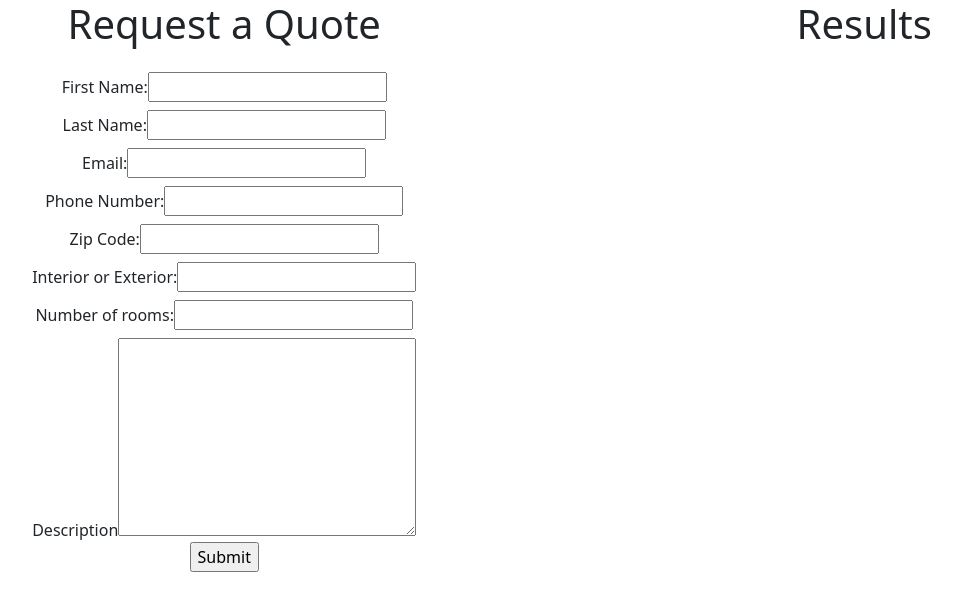
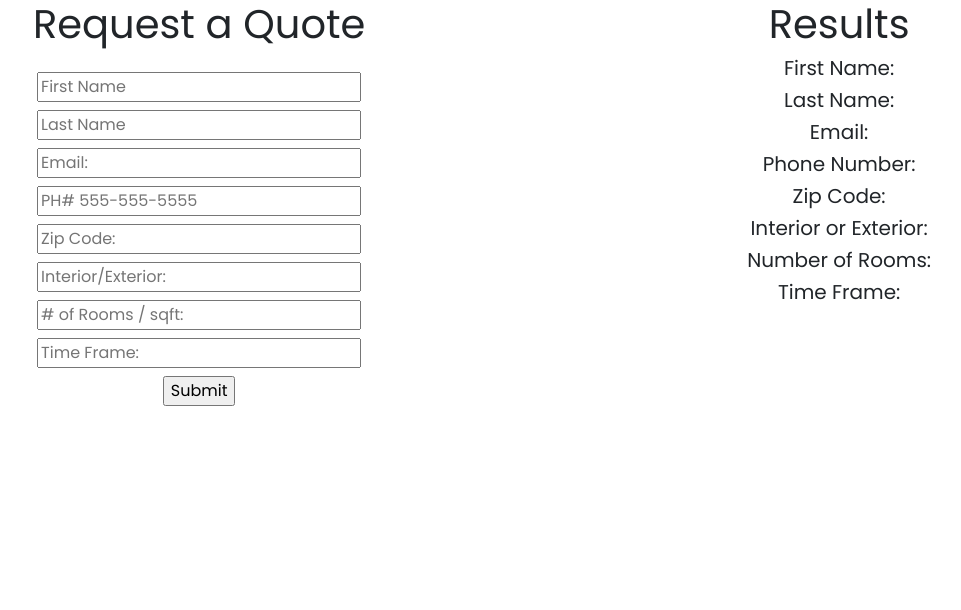
Before and after one commit to TMcKenna19/lifting-state, a React (Create React App) app: page / in a window 1280 px wide. Shown: the top 610 px of the page, without its empty margins (158-1119 px from the left). Built offline with nearby package versions, Linux system fonts and the light colour scheme.

Commit message:
lifting-state

```diff
--- a/public/index.html
+++ b/public/index.html
@@ -24,6 +24,9 @@
       work correctly both with client-side routing and a non-root public URL.
       Learn how to configure a non-root public URL by running `npm run build`.
     -->
+    <link rel="preconnect" href="https://fonts.googleapis.com">
+    <link rel="preconnect" href="https://fonts.gstatic.com" crossorigin>
+    <link href="https://fonts.googleapis.com/css2?family=Kalam:wght@300;400;700&family=Poppins:wght@100;300;400&display=swap" rel="stylesheet">
     <title>React App</title>
   </head>
   <body>
--- a/src/App.css
+++ b/src/App.css
@@ -2,4 +2,6 @@
   text-align: center;
   display: flex;
   justify-content: space-around;
+  font-family: 'Kalam', cursive;
+  font-family: 'Poppins', sans-serif;
 }
--- a/src/App.jsx
+++ b/src/App.jsx
@@ -1,14 +1,24 @@
+import { useState } from 'react';
 import './App.css';
 import Form from'./Components/Form';
 import Results from './Components/Results';
 
 function App() {
+  /** Catches data from customerQuoteInfo after onSubmit ln 17 Form */
+  const [customerLeadInfo, setCustomerLeadInfo] = useState({});
+
+  const addCustomerInfo = lead =>{
+    setCustomerLeadInfo(lead);
+  }
+
+
   return (
     <div className="App">
-     <Form />
-     <Results />
+     <Form newLead={addCustomerInfo}/>
+     <Results viewCustomerLeadInfo = {customerLeadInfo}/>
     </div>
   );
 }
 
+/**  */
 export default App;
--- a/src/Components/Form.jsx
+++ b/src/Components/Form.jsx
@@ -9,11 +9,14 @@ const Form = props => {
     const [ZipCode, setZipCode] = useState("");
     const [IntOrExt, setIntOrExt] = useState("");
     const [NumberOfRooms, setNumberOfRooms] = useState(0);
-    const [Discription, setDisctiption] = useState("")
+    const [TimeFrame, setTimeFrame] = useState("")
 
 
     const onSubmitHandler = e =>{
         e.preventDefault();
+        const customerInfo = {FirstName, LastName, Email, PhoneNumber, ZipCode, IntOrExt, NumberOfRooms, TimeFrame};
+        /** Pass in customerInfo into newLead ln 16 App  */
+        props.newLead(customerInfo)
     }
 
     return(
@@ -21,39 +24,39 @@ const Form = props => {
             <h1>Request a Quote</h1>
             <form onSubmit={onSubmitHandler}>
                 <div>
-                    <label htmlFor="FirstName">First Name:</label>
-                    <input type="text" name="FirstName" className="form-control-md mt-3" onChange={(e) => setFirstName(e.target.value)}/>
+                    <label htmlFor="FirstName"></label>
+                    <input type="text" name="FirstName"className="form-control-md mt-3" placeholder="First Name" onChange={(e) => setFirstName(e.target.value)}/>
                 </div>
                 <div>
-                    <label htmlFor="LastName">Last Name:</label>
-                    <input type="text" name="LastName" className="form-control-md mt-2" onChange={(e) => setLastName(e.target.value)}/>
+                    <label htmlFor="LastName"></label>
+                    <input type="text" name="LastName" className="form-control-md mt-2" placeholder="Last Name"  onChange={(e) => setLastName(e.target.value)}/>
                 </div>
                 <div>
-                    <label htmlFor="Email">Email:</label>
-                    <input type="text" name="Email" className="form-control-md mt-2" onChange={(e) => setEmail(e.target.value)}/>
+                    <label htmlFor="Email"></label>
+                    <input type="text" name="Email" className="form-control-md mt-2" placeholder="Email:"  onChange={(e) => setEmail(e.target.value)}/>
                 </div>
                 <div>
-                    <label htmlFor="PhoneNumber">Phone Number:</label>
-                    <input type="tel" name="PhoneNumber" pattern="[0-9]{3}-[0-9]{2}-[0-9]{3}" className="form-control-md mt-2" onChange={(e) => setPhoneNumber(e.target.value)}/>
+                    <label htmlFor="PhoneNumber"></label>
+                    <input type="tel" name="PhoneNumber" pattern="[0-9]{3}-[0-9]{3}-[0-9]{4}" placeholder="PH# 555-555-5555"  className="form-control-md mt-2" onChange={(e) => setPhoneNumber(e.target.value)}/>
                 </div>
                 <div>
-                    <label htmlFor="ZipCode">Zip Code:</label>
-                    <input type="text" name="ZipCode" className="form-control-md mt-2" onChange={(e) => setZipCode(e.target.value)} />
+                    <label htmlFor="ZipCode"></label>
+                    <input type="text" name="ZipCode" className="form-control-md mt-2" placeholder="Zip Code:"  onChange={(e) => setZipCode(e.target.value)} />
                 </div>
                 <div>
-                    <label htmlFor="IntOrExt">Interior or Exterior:</label>
-                    <input type="text" name="IntOrExt" className="form-control-md mt-2" onChange={(e) => setIntOrExt(e.target.value)} />
+                    <label htmlFor="IntOrExt"></label>
+                    <input type="text" name="IntOrExt" className="form-control-md mt-2" placeholder="Interior/Exterior:"  onChange={(e) => setIntOrExt(e.target.value)} />
                 </div>
                 <div>
-                    <label htmlFor="NumberOfRooms" name="NumberOfRooms">Number of rooms:</label>
-                    <input type="text" name="NumberOfRooms" className="form-control-md mt-2" onChange={(e) => setNumberOfRooms(e.target.value)} />
+                    <label htmlFor="NumberOfRooms" name="NumberOfRooms"></label>
+                    <input type="text" name="NumberOfRooms" className="form-control-md mt-2" placeholder="# of Rooms / sqft:"  onChange={(e) => setNumberOfRooms(e.target.value)} />
                 </div>
                 <div>
-                    <label htmlFor="Desriptopm">Description</label>
-                    <textarea name="Description" id="" cols="30" rows="8" className="form-control-md mt-2" onChange={(e) => setDisctiption(e.target.value)}></textarea>
+                    <label htmlFor="Desriptopm"></label>
+                    <input name="Time Frame" className="form-control-md mt-2" placeholder="Time Frame:"  onChange={(e) => setTimeFrame(e.target.value)}></input>
                 </div>
                 <div>
-                    <input type="submit" value="Submit" />
+                    <input type="submit" value="Submit" className="form-control-md mt-2" />
                 </div>
 
             </form>
--- a/src/Components/Results.jsx
+++ b/src/Components/Results.jsx
@@ -4,6 +4,14 @@ const Results = props => {
     return(
         <div>
             <h1>Results</h1>
+            <h5>First Name: {props.viewCustomerLeadInfo.FirstName}</h5>
+            <h5>Last Name: {props.viewCustomerLeadInfo.LastName}</h5>
+            <h5>Email: {props.viewCustomerLeadInfo.Email}</h5>
+            <h5>Phone Number: {props.viewCustomerLeadInfo.PhoneNumber}</h5>
+            <h5>Zip Code: {props.viewCustomerLeadInfo.ZipCode}</h5>
+            <h5>Interior or Exterior: {props.viewCustomerLeadInfo.IntOrExt}</h5>
+            <h5>Number of Rooms: {props.viewCustomerLeadInfo.NumberOfRooms}</h5>
+            <h5>Time Frame: {props.viewCustomerLeadInfo.TimeFrame}</h5>
         </div>
     );
 }
```
